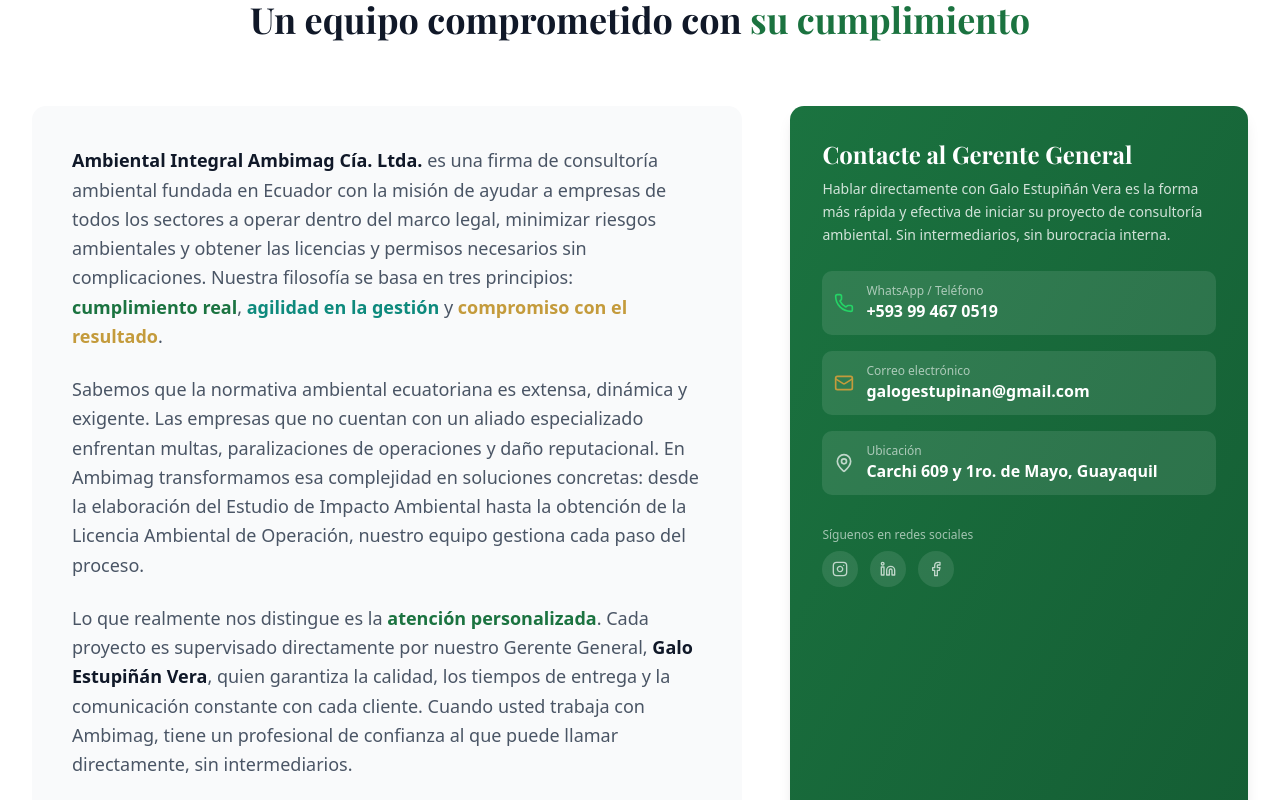
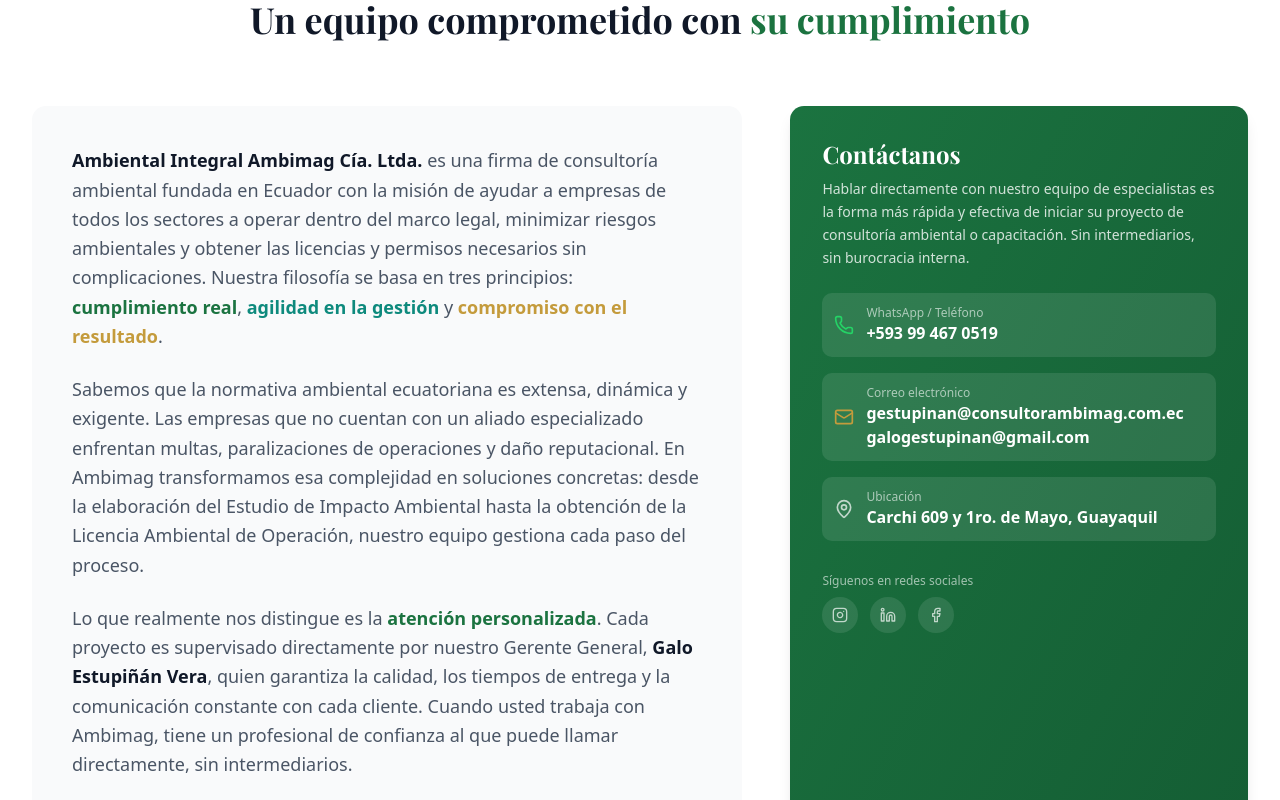
Before and after one commit to 300iamathias/ambimag, a Next.js app: page / in a window 1280 px wide. Shown: the part 7060-7860 px from the top of the page. Built offline with nearby package versions, Linux system fonts and the light colour scheme; a web font is replaced by a local one.

Commit message:
Describe aquí qué contactenose

```diff
--- a/src/components/about-section.tsx
+++ b/src/components/about-section.tsx
@@ -73,10 +73,10 @@ export function AboutSection() {
           >
             <div className="bg-gradient-to-br from-[#1B7340] to-[#145C33] rounded-xl p-6 sm:p-8 text-white shadow-lg h-full flex flex-col">
               <h3 className="font-[family-name:var(--font-playfair)] text-xl sm:text-2xl font-bold mb-2">
-                Contacte al Gerente General
+                Contáctanos
               </h3>
               <p className="text-white/80 text-sm mb-6 leading-relaxed">
-                Hablar directamente con Galo Estupiñán Vera es la forma más rápida y efectiva de iniciar su proyecto de consultoría ambiental. Sin intermediarios, sin burocracia interna.
+                Hablar directamente con nuestro equipo de especialistas es la forma más rápida y efectiva de iniciar su proyecto de consultoría ambiental o capacitación. Sin intermediarios, sin burocracia interna.
               </p>
 
               {/* Contact items */}
@@ -92,6 +92,7 @@ export function AboutSection() {
                   <Mail className="w-5 h-5 text-[#C49B3C]" />
                   <div>
                     <p className="text-white/60 text-xs">Correo electrónico</p>
+                    <p className="text-white font-semibold">gestupinan@consultorambimag.com.ec</p>
                     <p className="text-white font-semibold">galogestupinan@gmail.com</p>
                   </div>
                 </div>
```
